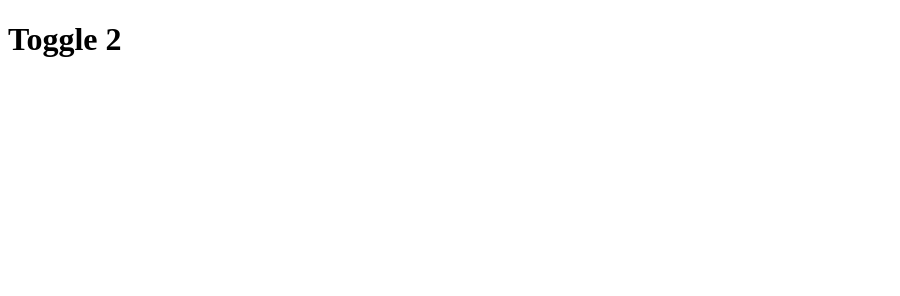
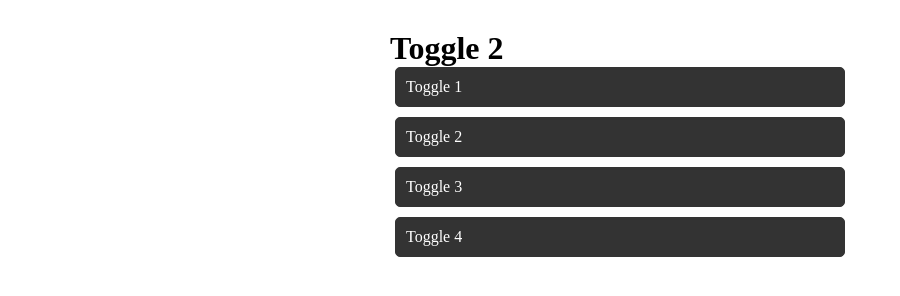
Before and after one commit to sandrorios/my-practices, a plain HTML site: page toggle2/index.html in a window 1280 px wide. Shown: the whole page, without its empty margins (0-900 px from the left). Drawn offline with Linux system fonts and the light colour scheme.

Commit message:
edited and styled some more

```diff
--- a/toggle2/index.html
+++ b/toggle2/index.html
@@ -11,8 +11,11 @@
         <header>
             <h1>Toggle 2</h1>
         </header>
+        <p class="text">Toggle 1</p>
+        <p class="text">Toggle 2</p>
+        <p class="text">Toggle 3</p>
+        <p class="text">Toggle 4</p>
+        <script src="script.js"></script>
     </div>
-
-    <script src="script.js"></script>
 </body>
 </html>
--- a/toggle2/styles.css
+++ b/toggle2/styles.css
@@ -0,0 +1,31 @@
+*,
+*::before,
+*::after {
+    margin: 0;
+    padding: 0;
+    box-sizing: border-box;
+}
+
+.container {
+    max-width: 500px;
+    margin: 30px auto;
+}
+
+p {
+    display: flex;
+    justify-content: space-between;
+    margin: 0 5px 10px;
+}
+
+.text {
+    display: flex;
+    justify-content: flex-start;
+    flex-wrap: wrap;
+    width: 90%;
+    border: 1px solid #333;
+    border-radius: 5px;
+    padding: 10px;
+    background-color: #333;
+    color: #fff;
+
+}
```
